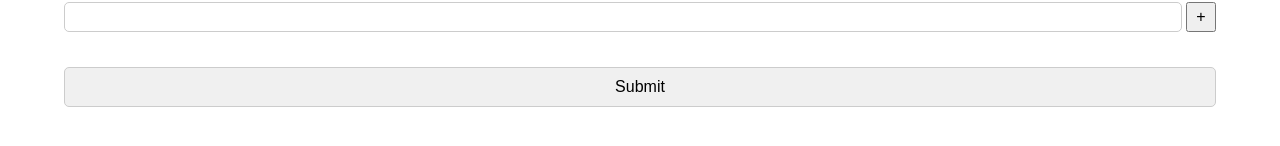
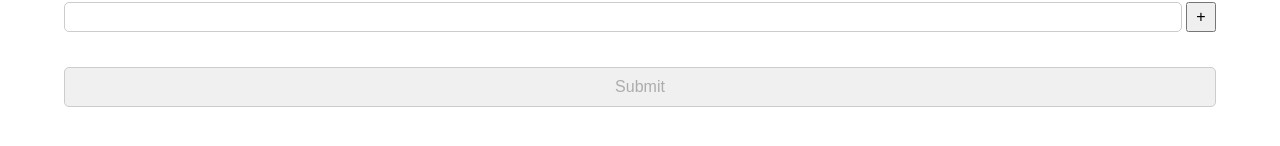
Before and after one commit to hoongern/timeline, a React (Create React App) app: page / in a window 1280 px wide. Shown: the part 428-574 px from the top of the page. Built offline with nearby package versions, Linux system fonts and the light colour scheme.

Commit message:
Disable form until input is present.

```diff
--- a/src/GoogleSheetDataSource.css
+++ b/src/GoogleSheetDataSource.css
@@ -45,6 +45,9 @@
 	height: 30px;
 	margin-left: 4px;
 	font-size: 16px;
+	display: flex;
+	align-items: center;
+	justify-content: center;
 }
 
 .setupSubmit {
--- a/src/GoogleSheetDataSource.tsx
+++ b/src/GoogleSheetDataSource.tsx
@@ -195,7 +195,11 @@ export const Setup: React.FC<{ onCookieSet: () => void; error?: string }> = ({
 						))}
 					</label>
 				</div>
-				<button type="submit" className="setupSubmit">
+				<button
+					type="submit"
+					className="setupSubmit"
+					disabled={!documentIdValue || (sheetNamesValue.length === 1 && !sheetNamesValue[0])}
+				>
 					Submit
 				</button>
 			</form>
```
